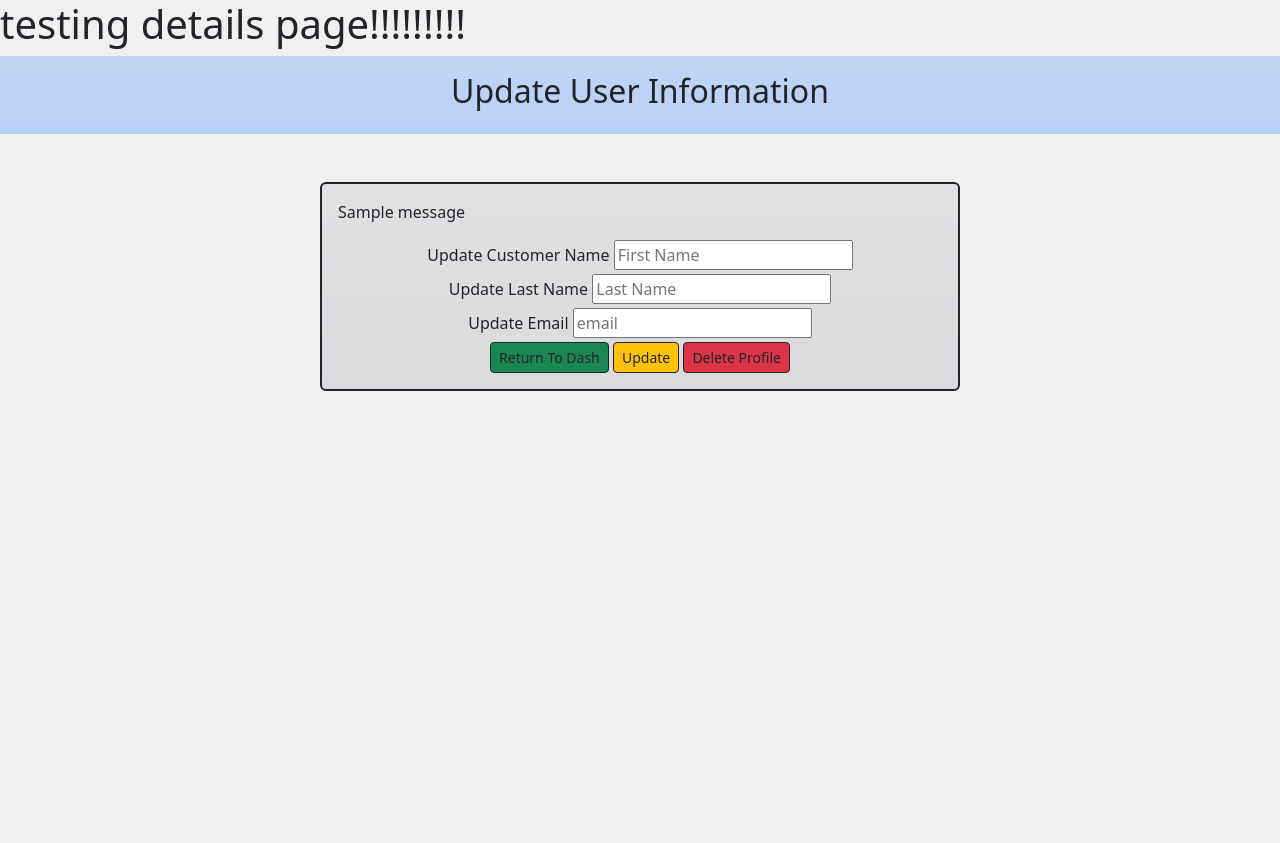
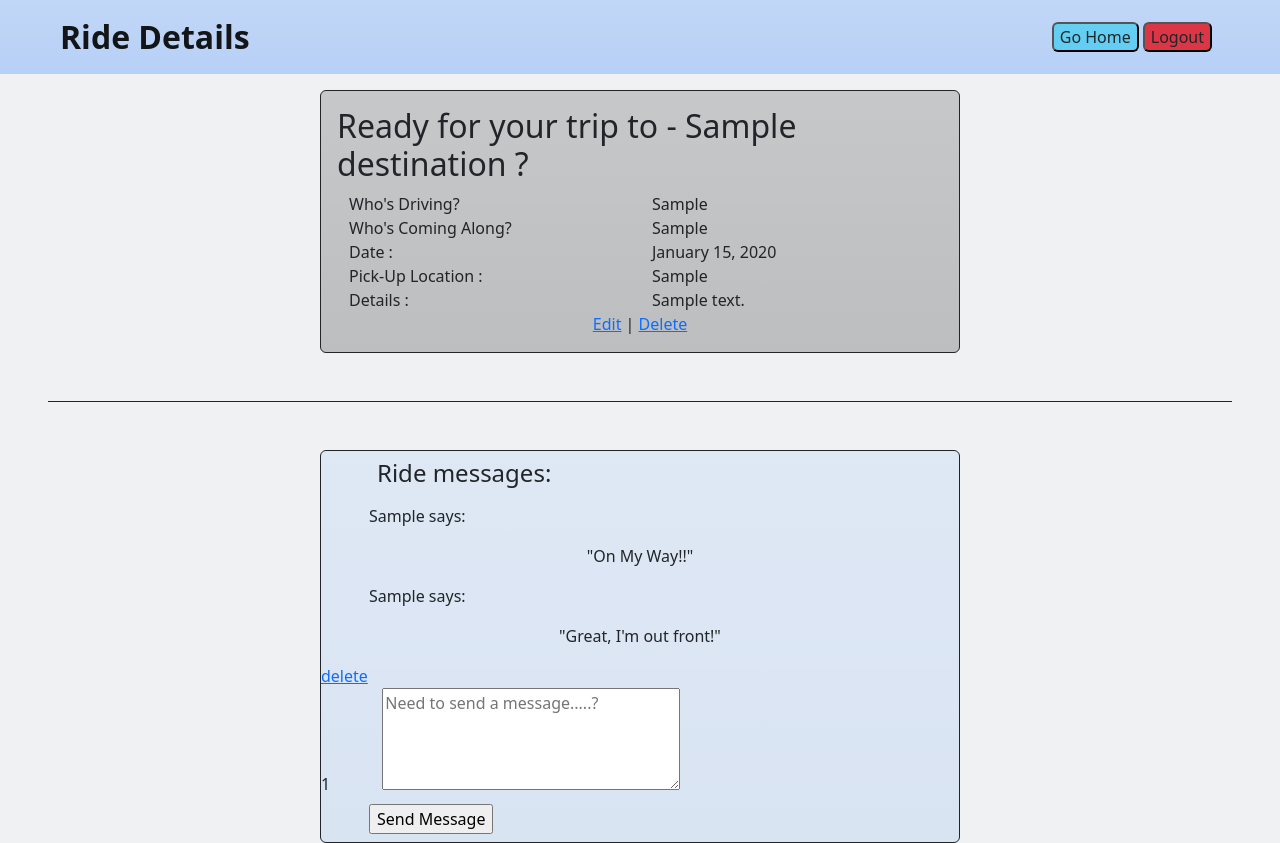
Before and after one commit to cgbridgewater/Python, a Flask app: template flask_mysql/validation/ohana_ride_share/flask_app/templates/ride_details.html in a window 1280 px wide. Before the commit the page ends 391 px from the top, so only its background shows below. Run offline with Flask 2, Linux system fonts and the light colour scheme; the template is opened without the code that fills it: most values are stand-ins (such as "Sample title", 1, 10 or a date in 2020); one stand-in notice (Sample message) is shown.

Commit message:
finishing project

```diff
--- a/flask_mysql/validation/ohana_ride_share/flask_app/templates/ride_details.html
+++ b/flask_mysql/validation/ohana_ride_share/flask_app/templates/ride_details.html
@@ -8,52 +8,85 @@
     <link rel="stylesheet" type="text/css" href="{{ url_for('static', filename='css/style.css') }}">
     <link href="https://cdn.jsdelivr.net/npm/bootstrap@5.2.2/dist/css/bootstrap.min.css" rel="stylesheet" integrity="sha384-Zenh87qX5JnK2Jl0vWa8Ck2rdkQ2Bzep5IDxbcnCeuOxjzrPF/et3URy9Bv1WTRi" crossorigin="anonymous">
 </head>
+<body>
+    <main class="bg-secondary bg-opacity-10">
 
-<h1>testing details page!!!!!!!!!</h1>
-<body class="bg-secondary bg-opacity-10">
-    <div class="header bg-primary bg-opacity-25 bg-gradient p-3">
-        <h1 class="text-center fs-2">Update User Information</h1>
-    </div>
-    <div class="wrapper ">
-        <!-- edit form start-->
-        <form class="border border-2 border-dark rounded rounded-2 w-50 m-auto mt-5 p-3 bg-gradient bg-dark bg-opacity-10 " action="/dashboard/editing" method="POST">
 
-        <!-- validation error message -->
-            {% with messages = get_flashed_messages(category_filter=["update"]) %}
-                <!-- declare a variable called messages -->
-                {% if messages %}
-                    <!-- check if there are any messages -->
-                    {% for message in messages %}
-                        <!-- loop through the messages -->
-                        <p>{{message}}</p> <!-- display each message in a paragraph tag -->
-                    {% endfor %}
-                {% endif %}
-            {% endwith %}
-            <div class="text-center m-1">
-                <!-- hidden id -->
-                <input type="hidden" name="id" value="{{user.id}}">
-                <!-- customer name -->
-                <label for="first_name">Update Customer Name</label>
-                <input type="text" name="first_name" placeholder="First Name" value="{{user.first_name}}" >
+
+        <!-- nav bar -->
+        <nav class="navbar mb-3 bg-primary bg-gradient bg-opacity-25 p-2 ps-5 pe-5">
+            <div class="container-fluid">
+                <div class="navbar-brand fw-semibold fs-2">Ride Details</div>
+                <div class="d-flex ">
+                    <button class="rounded bg-info bg-opacity-50"><a href="/dashboard"  class="text-decoration-none text-dark ">Go Home</a></button>
+                    <button class="ms-1 rounded me-2 bg-danger"><a href="/logout" class="text-decoration-none  text-dark">Logout</a></button>
+                </div>
             </div>
-            <div class="text-center m-1">
-                <!-- cookie type -->
-                <label for="last_name">Update Last Name</label>
-                <input type="text" name="last_name" placeholder="Last Name" value="{{user.last_name}}" >
+        </nav>
+
+        <!-- wrapper -->
+        <div class="wrapper w-50 m-auto p-3 border border-1 border-dark rounded bg-dark bg-gradient bg-opacity-25 ">
+            {% for ride in rideshares %}
+            <h2>Ready for your trip to - {{ ride.destination }} ?</h2>
+                <div class=" container text-center ">
+                    <div class="row -1 justify-content-around">
+                        <div class="col-6 text-start">
+                            Who's Driving?
+                        </div>
+                        <div class="col-6 text-start">
+                            {{ ride.driver.first_name}}
+                        </div>
+                        <div class="col-6 text-start">
+                            Who's Coming Along?
+                        </div>
+                        <div class="col-6 text-start">
+                            {{ ride.rider.first_name }}
+                        </div>
+                        <div class="col-6 text-start">
+                            Date :
+                        </div>
+                        <div class="col-6 text-start">
+                            {{ ride.date.strftime("%B %e, %Y") }}
+                        </div>
+                        <div class="col-6 text-start">
+                            Pick-Up Location :
+                        </div>
+                        <div class="col-6 text-start">
+                            {{ ride.pick_up }}
+                        </div>
+                        <div class="col-6 text-start">
+                            Details :
+                        </div>
+                        <div class="col-6 text-start">
+                            {{ ride.details }}
+                        </div>
+                    </div>
+                    <a href="/ride/update/{{ride.id}}"  role="button">Edit</a> | <a href="/ride/delete/{{ride.id}}" >Delete</a>
+                </div>
             </div>
-            <div class="text-center m-1">
-                <!-- number of boxes -->
-                <label for="email">Update Email</label>
-                <input type="email" name="email" placeholder="email" value="{{user.email}}">
-            </div>
-            <div class="text-center">
-                <!-- submit button -->
-                <a href="/dashboard" class="btn btn-sm bg-success border border-1 border-dark" role="button">Return To Dash</a>
-                <input class="btn btn-sm bg-warning border border-1 border-dark" type="submit" value="Update">
-                <a href="/dashboard/delete" class="btn btn-sm bg-danger border border-1 border-dark" role="button">Delete Profile</a>
-            </div>
-        </form>
-    </div>
+            <div class=" m-5 border-top border-dark"></div>
+            <!-- comment box -->
+            <div class="comment box m-auto border border-dark rounded w-50 bg-primary bg-gradient bg-opacity-10">
+                <div><h4 class="ms-5 p-2">Ride messages:</h4></div>
+                <div>
+                    <!-- make this actually work!!!!! -->
+                    <p class="ms-5">{{ride.driver.first_name}} says:  </p>
+                    <p class="text-center">"On My Way!!"</p>
+                    <p class="ms-5">{{ride.rider.first_name}} says:  </p>
+                    <p class="text-center">"Great, I'm out front!"</p>
+                </div>
 
+                <a href="/ride/delete/">delete</a>
+
+                {% endfor %}
+            <form  action="/ride/comment/"></form>
+                <input type="hidden" name="ride_id"> {{rideshares_id}}
+                <textarea class=" ms-5" name="comment" placeholder="Need to send a message.....?" cols="30" rows="4"></textarea>
+                <br>
+                <input class="ms-5 mb-2 mt-2" type="submit" value="Send Message">
+
+
+        </div>
+    </main>
 </body>
 </html>
```
Also changed, not shown: flask_mysql/validation/ohana_ride_share/flask_app/controllers/ridesController.py (+12 -1 lines), flask_mysql/validation/ohana_ride_share/flask_app/models/rides.py (+57 -8 lines).
